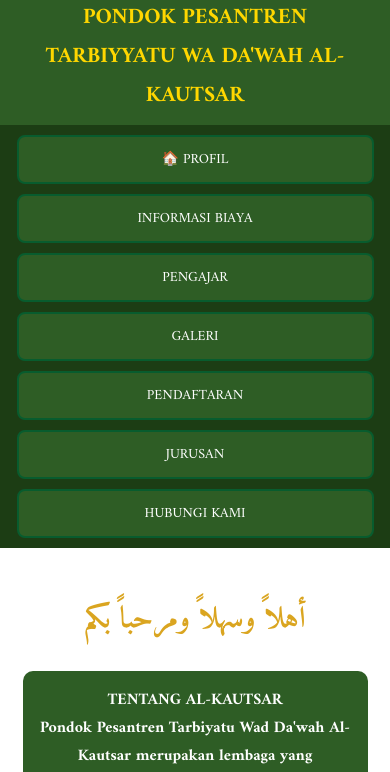
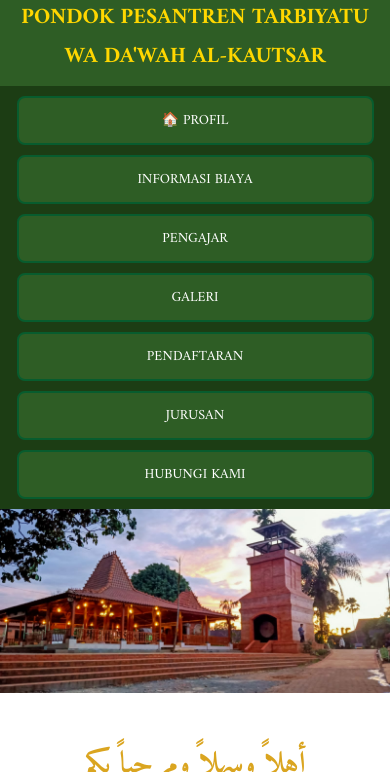
Before and after one commit to Rafsty/alka, a plain HTML site: page index.html in a window 390 px wide. Shown: the part 72-844 px from the top of the page. Drawn offline with Linux system fonts and the light colour scheme.

Commit message:
Add files via upload

```diff
--- a/index.html
+++ b/index.html
@@ -63,6 +63,7 @@
             background-color: #03670d;
             color: #ffffff;
             transform: translateY(-3px);
+
         }
         .content {
             display: none;
@@ -121,7 +122,19 @@
             .textbox {
                 font-size: 16px;
                 padding: 15px;
-            }
+            }*
+             Banner Full Layar */
+        .banner {
+            width: 100%;
+            height: auto;
+            overflow: hidden;
+        }
+        .banner img {
+            width: 100%;
+            height: auto;
+            display: block;
+            object-fit: cover;
+        }
         }
     </style>
     <script>
@@ -137,7 +150,7 @@
     <div class="header">
         <div class="logo">
             <img src="Logo.jpg" alt="Logo Pesantren">
-            <h1>PONDOK PESANTREN TARBIYYATU WA DA'WAH AL-KAUTSAR</h1>
+            <h1>PONDOK PESANTREN TARBIYATU WA DA'WAH AL-KAUTSAR</h1>
         </div>
     </div>
     <div class="nav">
@@ -149,7 +162,9 @@
         <a href="jurusan.html">JURUSAN</a>
         <a href="kontak.html">HUBUNGI KAMI</a>
     </div>
-
+    <div class="banner">
+        <img src="bg1.jpg" alt="Banner Pesantren">
+    </div>
     </div>
     <div id="profile-content" class="content">
         <h2 class="welcome-text">أهلاً وسهلاً ومرحباً بكم</h2>
```
Also changed, not shown: bg1.jpg (added).
